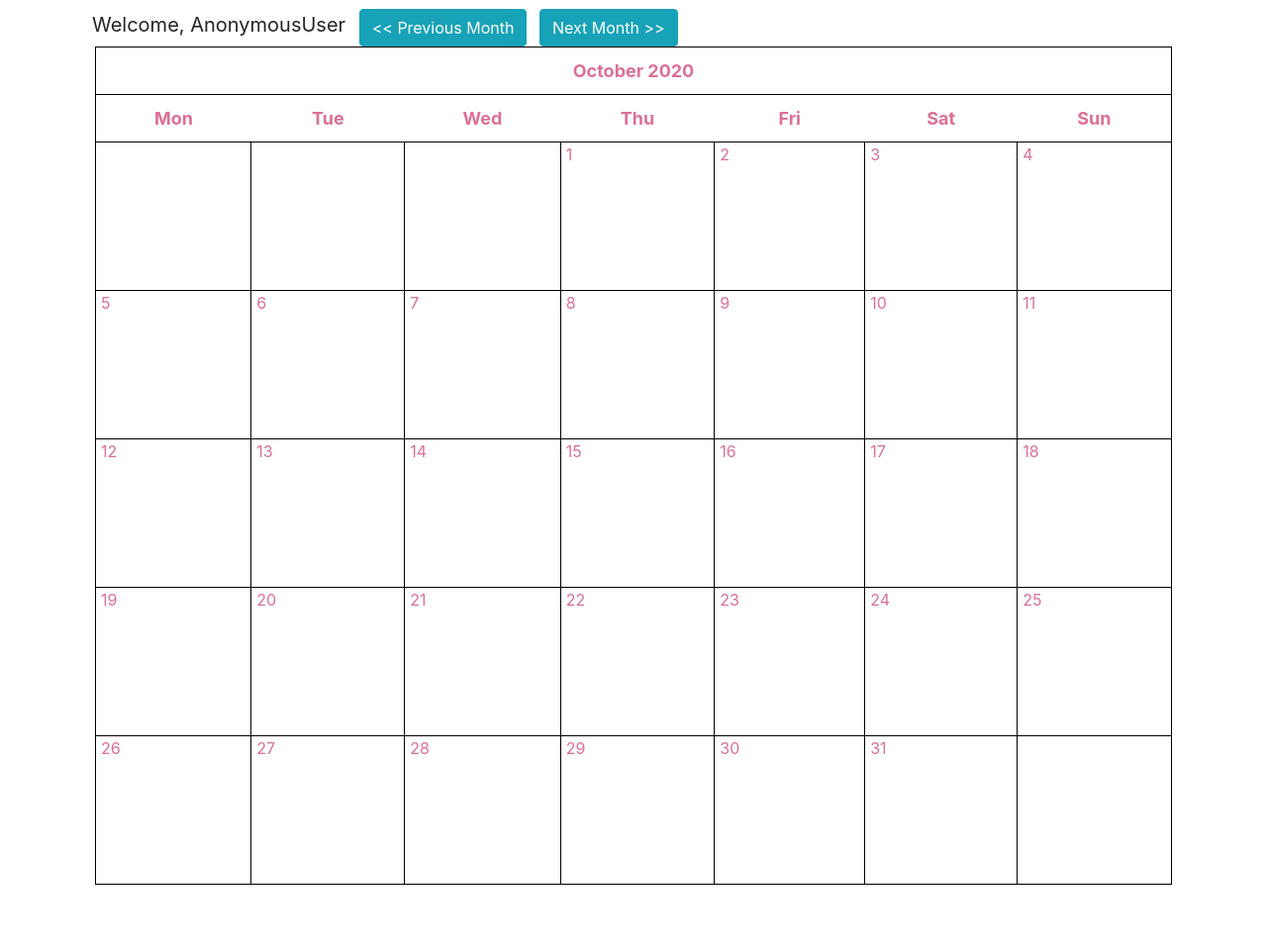
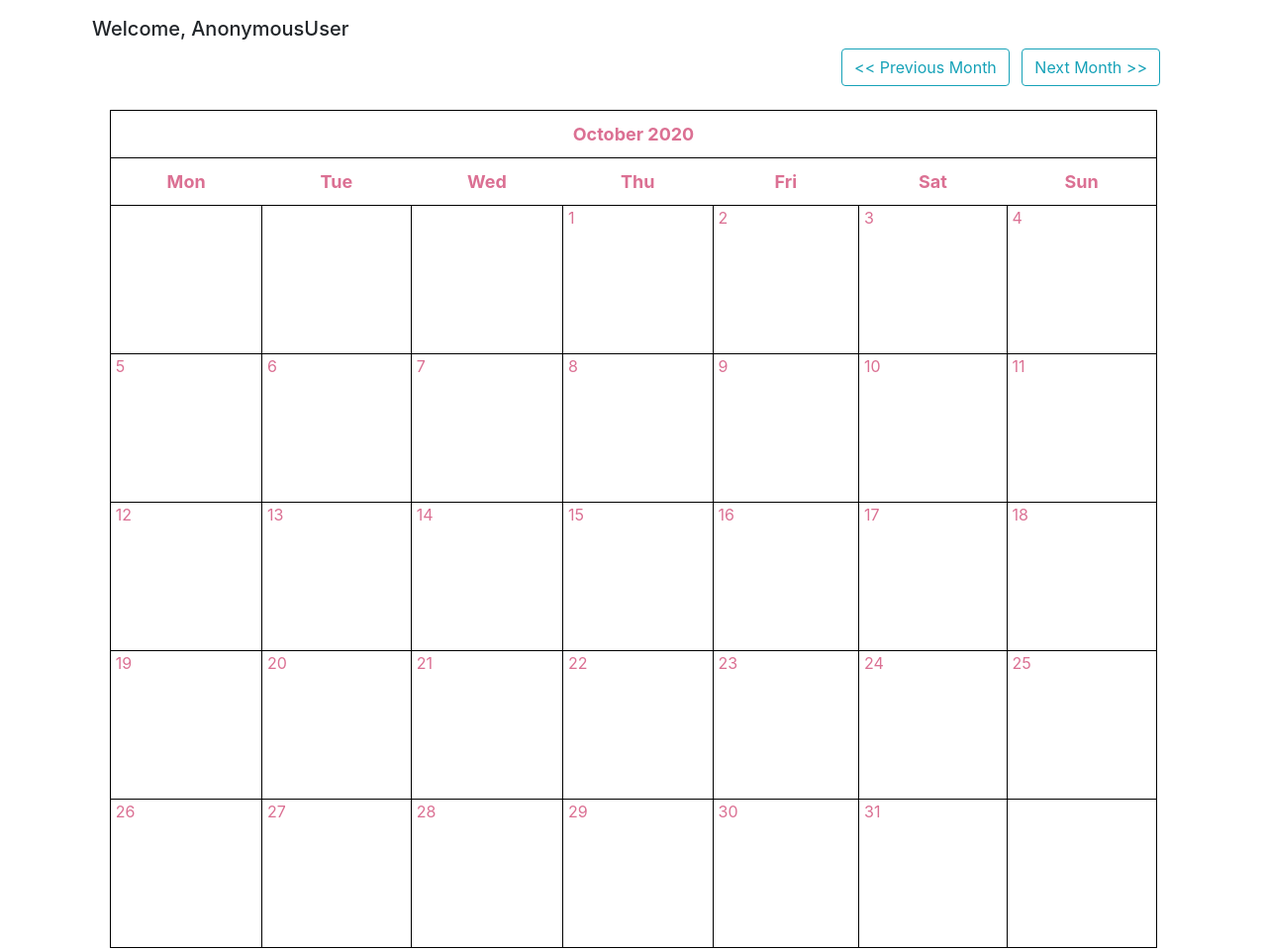
Before and after one commit to Bouncyyahomie/TEWMA-project, a Django app: page / in a window 1280 px wide. Shown: the part 56-1017 px from the top of the page at 99% size. Before the commit the page ends 950 px from the top, so only its background shows below. Run offline with Django 3.2, Linux system fonts and the light colour scheme; data that the repository does not hold is empty; some libraries are stand-ins or nearby versions.

Commit message:
add some in home_page.html

```diff
--- a/appointment/templates/appointment/home_page.html
+++ b/appointment/templates/appointment/home_page.html
@@ -2,11 +2,19 @@
 
 {% block content %}
 <div class="clearfix">
-    <span class="left m-2" style="font-size: 20px;">Welcome, {{request.user}} </span>
-    <a class="btn btn-info right mr-2" href="{% url 'appointment:home_page' %}?{{ prev_month }}"> << Previous Month </a>
-    <a class="btn btn-info right mr-2" href="{% url 'appointment:home_page' %}?{{ next_month }} "> Next Month >> </a>
+    <h1 class="left m-2" style="font-size: 20px;">Welcome, {{request.user}} </h1>
+    </div>
+<div class="container">
+    <div class="row">
+        <div class="col-md-12 bg-transparent text-right">
+    <a class="btn btn-outline-info right mr-2" href="{% url 'appointment:home_page' %}?{{ prev_month }}"> << Previous Month </a>
+    <a class="btn btn-outline-info right mr-2" href="{% url 'appointment:home_page' %}?{{ next_month }} "> Next Month >> </a>
+        </div>
+    </div>
 </div>
-<div style="color: palevioletred;">
-    {{ calendar }}
+<div class="container">
+    <div style="color: palevioletred;">
+        <br>{{ calendar }}
+    </div>
 </div>
 {% endblock %}
```
